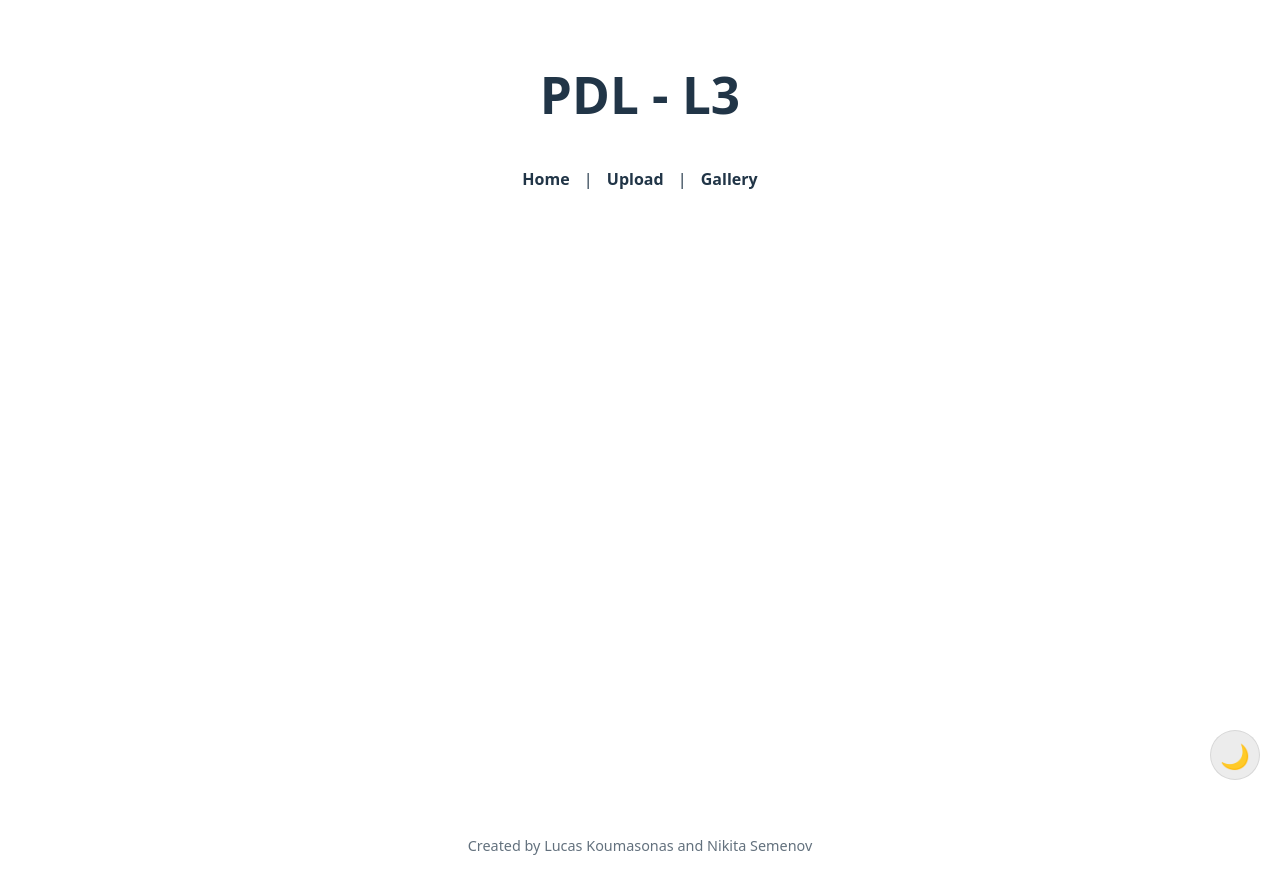
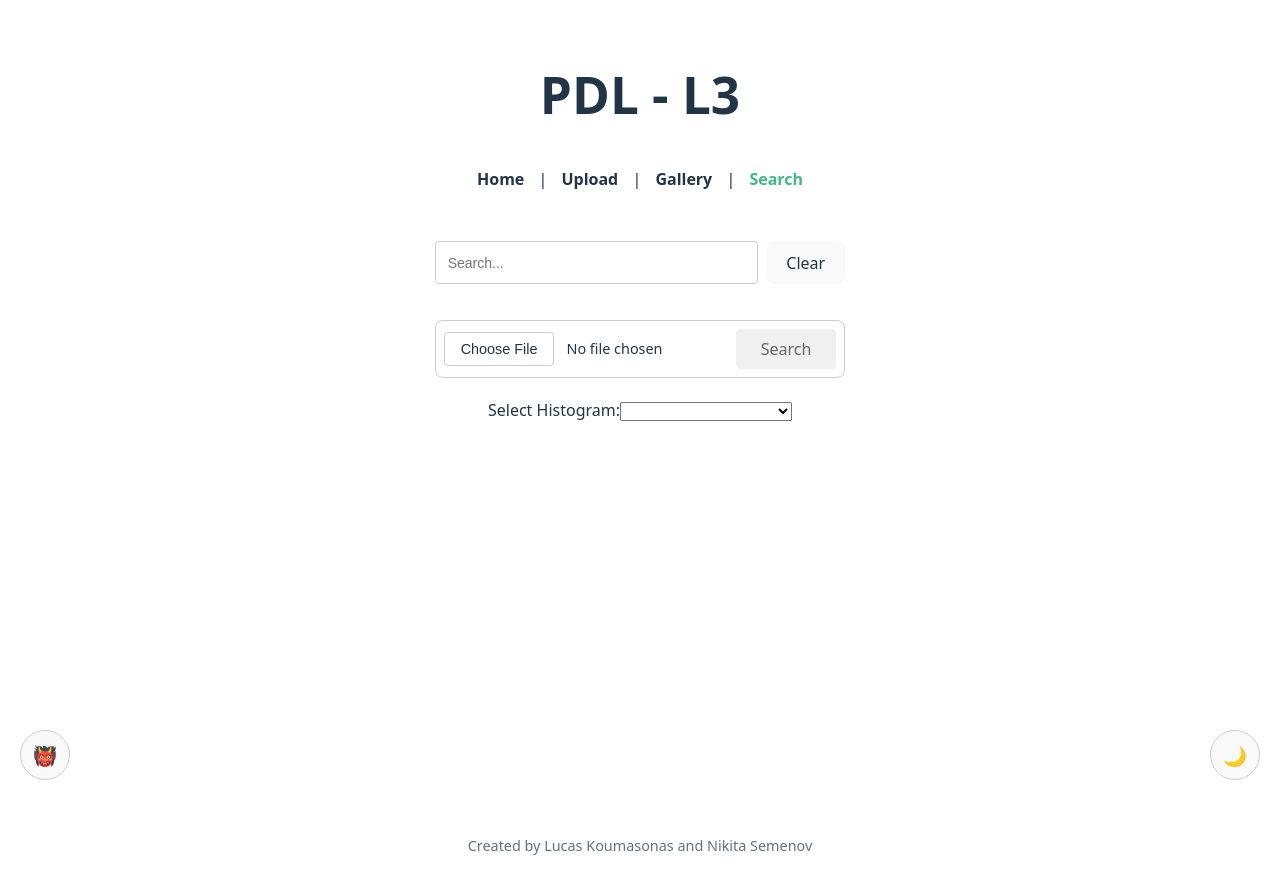
Before and after one commit to DrKief/PDlaser, a Vue app in the folder frontend/: page /search in a window 1280 px wide. Shown: the top 894 px of the page. Built offline with nearby package versions, Linux system fonts and the light colour scheme.

Commit message:
feat (frontend) : added search component, new theme added

```diff
--- a/frontend/src/App.vue
+++ b/frontend/src/App.vue
@@ -2,11 +2,65 @@
 import { ref, onMounted } from 'vue'
 
 const theme = ref('dark')
+let audioCtx: AudioContext | null = null;
+
+const playPainSound = () => {
+    if (theme.value !== 'cruelty') return;
+
+    if (!audioCtx) {
+         audioCtx = new (window.AudioContext || (window as any).webkitAudioContext)();
+    }
+    if (audioCtx.state === 'suspended') {
+        audioCtx.resume();
+    }
+    const osc = audioCtx.createOscillator();
+    const gain = audioCtx.createGain();
+
+    const types: OscillatorType[] = ['sawtooth', 'square', 'triangle'];
+    const type = types[Math.floor(Math.random() * types.length)];
+    if (type) osc.type = type;
+
+    osc.frequency.setValueAtTime(Math.random() * 1000 + 100, audioCtx.currentTime);
+    osc.frequency.exponentialRampToValueAtTime(Math.random() * 50 + 10, audioCtx.currentTime + 0.1);
+
+    gain.gain.setValueAtTime(0.3, audioCtx.currentTime);
+    gain.gain.exponentialRampToValueAtTime(0.01, audioCtx.currentTime + 0.1);
+
+    osc.connect(gain);
+    gain.connect(audioCtx.destination);
+
+    osc.start();
+    osc.stop(audioCtx.currentTime + 0.2);
+}
+
+const handleGlobalClick = () => {
+  playPainSound();
+}
+
+const toggleCruelty = () => {
+    if (theme.value === 'cruelty') {
+        const prev = localStorage.getItem('lastNormalTheme') || 'dark';
+        theme.value = prev;
+    } else {
+        localStorage.setItem('lastNormalTheme', theme.value);
+        theme.value = 'cruelty';
+    }
+    document.documentElement.className = theme.value;
+    localStorage.setItem('theme', theme.value);
+}
 
 const toggleTheme = () => {
-  theme.value = theme.value === 'dark' ? 'light' : 'dark'
-  document.documentElement.className = theme.value
-  localStorage.setItem('theme', theme.value)
+    if (theme.value === 'cruelty') {
+        // If currently cruelty, just switch normal theme setting
+        const currentStored = localStorage.getItem('lastNormalTheme') || 'dark';
+        const newTheme = currentStored === 'dark' ? 'light' : 'dark';
+        localStorage.setItem('lastNormalTheme', newTheme);
+        return;
+    }
+
+    theme.value = theme.value === 'dark' ? 'light' : 'dark';
+    document.documentElement.className = theme.value;
+    localStorage.setItem('theme', theme.value);
 }
 
 onMounted(() => {
@@ -19,16 +73,19 @@ onMounted(() => {
     theme.value = 'dark'
   }
   document.documentElement.className = theme.value
+
+  document.addEventListener('click', handleGlobalClick);
 })
 </script>
 
 <template>
   <div>
-    <h1>PDL - L3</h1>
+    <h1>{{ theme === 'cruelty' ? 'პდლ-ლ3 ' : 'PDL - L3' }}</h1>
     <nav>
-      <router-link to="/">Home</router-link> |
-      <router-link to="/upload">Upload</router-link> |
-      <router-link to="/gallery">Gallery</router-link>
+      <router-link to="/">{{ theme === 'cruelty' ? 'PADDED CELL' : 'Home' }}</router-link> |
+      <router-link to="/upload">{{ theme === 'cruelty' ? 'CRANIAL INTRUSION' : 'Upload' }}</router-link> |
+      <router-link to="/gallery">{{ theme === 'cruelty' ? 'FADED MEMORIES' : 'Gallery' }}</router-link> |
+      <router-link to="/search">{{ theme === 'cruelty' ? 'PAVLOVIAN RECALL' : 'Search' }}</router-link>
     </nav>
     <main>
       <suspense>
@@ -36,15 +93,58 @@ onMounted(() => {
       </suspense>
     </main>
     <footer>
-      <p>Created by Lucas Koumasonas and Nikita Semenov</p>
+      <p>{{ theme === 'cruelty' ? 'CONSUMER SOFTPRODUCTS // L3 // 666' : 'Created by Lucas Koumasonas and Nikita Semenov' }}</p>
     </footer>
-    <button class="theme-toggle" @click="toggleTheme" title="Toggle theme">
-      {{ theme === 'dark' ? '☀️' : '🌙' }}
-    </button>
+    <div class="theme-controls">
+        <button class="theme-toggle" @click="toggleTheme" title="Toggle Light/Dark">
+          <span v-if="theme === 'light'">🌙</span>
+          <span v-else>☀️</span>
+        </button>
+    </div>
+    <div class="cruelty-control">
+        <button class="cruelty-toggle" @click="toggleCruelty" title="Toggle DIVINE LIGHT">
+          <span v-if="theme === 'cruelty'">😇</span>
+          <span v-else>👹</span>
+        </button>
+    </div>
   </div>
 </template>
 
 <style scoped>
+.theme-controls {
+    position: fixed;
+    bottom: 20px;
+    right: 20px;
+    display: flex;
+    gap: 10px;
+    z-index: 1001;
+}
+
+.cruelty-control {
+    position: fixed;
+    bottom: 20px;
+    left: 20px;
+    z-index: 1001;
+}
+
+.theme-toggle, .cruelty-toggle {
+  background: var(--bg-secondary);
+  border: 1px solid var(--border-color);
+  border-radius: 50%;
+  width: 50px;
+  height: 50px;
+  display: flex;
+  align-items: center;
+  justify-content: center;
+  cursor: pointer;
+  font-size: 1.2rem;
+  transition: transform 0.2s;
+}
+
+.theme-toggle:hover, .cruelty-toggle:hover {
+  transform: scale(1.1);
+}
+
 nav {
   margin-bottom: 20px;
   padding: 10px;
@@ -61,31 +161,6 @@ nav a.router-link-active {
   color: var(--color-primary);
 }
 
-.theme-toggle {
-  position: fixed;
-  bottom: 20px;
-  right: 20px;
-  background: rgba(128, 128, 128, 0.15);
-  backdrop-filter: blur(5px);
-  border: 1px solid rgba(128, 128, 128, 0.2);
-  width: 50px;
-  height: 50px;
-  border-radius: 50%;
-  cursor: pointer;
-  display: inline-flex;
-  align-items: center;
-  justify-content: center;
-  font-size: 1.5rem;
-  padding: 0;
-  z-index: 1000;
-  transition: background-color 0.3s ease, transform 0.2s ease;
-}
-
-.theme-toggle:hover {
-  background-color: var(--bg-tertiary);
-  transform: scale(1.1);
-}
-
 footer {
   text-align: center;
   margin-top: 60px;
--- /dev/null
+++ b/frontend/src/components/Search.vue
@@ -0,0 +1,92 @@
+<template>
+  <div class="search-bar">
+    <input
+      v-model="query"
+      type="text"
+      placeholder="Search..."
+      @input="handleSearch"
+      class="search-input"
+    />
+    <button @click="clearSearch">Clear</button>
+  </div>
+  <div class="image-search">
+    <Upload mode="search" @file-selected="handleFileUpload" />
+  <div class="histogram-select">
+    <label for="histogram">Select Histogram:</label>
+    <select id="histogram" v-model="selectedHistogram">
+      <option value="gradient">Gradient/Orientation (1D)</option>
+      <option value="saturation">Saturation (2D)</option>
+      <option value="rgb">RGB (3D)</option>
+    </select>
+  </div>
+  </div>
+</template>
+
+<script>
+import Upload from "./Upload.vue";
+
+export default {
+  name: "Search",
+  components: {
+    Upload,
+  },
+  data() {
+    return {
+      query: "",
+    };
+  },
+  // no changes needed to methods as the event payload is the same
+  methods: {
+    handleSearch() {
+      this.$emit("search", this.query);
+    },
+    handleFileUpload(file) {
+      if (file) {
+        this.$emit("search-image", file);
+      }
+    },
+    clearSearch() {
+      this.query = "";
+      this.$emit("search", "");
+    },
+  },
+};
+</script>
+
+<style scoped>
+.search-bar {
+  display: flex;
+  gap: 8px;
+  margin-bottom: 16px;
+}
+
+.search-input {
+  flex: 1;
+  padding: 8px 12px;
+  border: 1px solid #ccc;
+  border-radius: 4px;
+  font-size: 14px;
+}
+
+.search-input:focus {
+  outline: none;
+  border-color: #007bff;
+  box-shadow: 0 0 0 2px rgba(0, 123, 255, 0.1);
+}
+
+.clear-btn {
+  padding: 8px 16px;
+  border: 1px solid #ccc;
+  border-radius: 4px;
+  cursor: pointer;
+  font-size: 14px;
+}
+.clear-btn:hover {
+  background-color: #f0f0f0;
+}
+.image-search {
+  display: flex;
+  flex-direction: column;
+  align-items: center;
+}
+</style>
--- a/frontend/src/components/Upload.vue
+++ b/frontend/src/components/Upload.vue
@@ -2,19 +2,38 @@
 import { ref } from "vue";
 import http from "../http-api";
 
+const props = defineProps({
+  mode: {
+    type: String,
+    default: "upload", // 'upload' or 'search'
+  },
+});
+
+const emit = defineEmits(["file-selected"]);
+
 const selectedFile = ref<File | null>(null);
+const previewUrl = ref<string | null>(null);
 const message = ref("");
 
 const onFileChange = (event: Event) => {
   const target = event.target as HTMLInputElement;
   if (target.files && target.files.length > 0) {
+    if (previewUrl.value) {
+      URL.revokeObjectURL(previewUrl.value);
+    }
     selectedFile.value = target.files[0] as File;
+    previewUrl.value = URL.createObjectURL(selectedFile.value);
   }
 };
 
-const uploadImage = async () => {
+const handleAction = async () => {
   if (!selectedFile.value) {
     message.value = "Please select a file first!";
+    return;
+  }
+
+  if (props.mode === "search") {
+    emit("file-selected", selectedFile.value);
     return;
   }
 
@@ -32,6 +51,10 @@ const uploadImage = async () => {
     if (response.status === 200 || response.status === 201) {
       message.value = "Upload successful!";
       selectedFile.value = null;
+      if (previewUrl.value) {
+        URL.revokeObjectURL(previewUrl.value);
+        previewUrl.value = null;
+      }
       // Reset input if needed
       const input = document.getElementById("file-input") as HTMLInputElement;
       if (input) input.value = "";
@@ -45,7 +68,6 @@ const uploadImage = async () => {
 
 <template>
   <div>
-    <h2>Upload image</h2>
     <div class="upload-form">
       <input
         type="file"
@@ -53,7 +75,12 @@ const uploadImage = async () => {
         id="file-input"
         accept="image/*"
       />
-      <button @click="uploadImage" :disabled="!selectedFile">Upload</button>
+      <button @click="handleAction" :disabled="!selectedFile">
+        {{ mode === "search" ? "Search" : "Upload" }}
+      </button>
+    </div>
+    <div v-if="previewUrl" class="image-preview">
+      <img :src="previewUrl" alt="Selected image" />
     </div>
     <p v-if="message">{{ message }}</p>
   </div>
@@ -112,4 +139,19 @@ button:disabled {
   color: var(--text-muted);
   cursor: not-allowed;
 }
+
+.image-preview {
+  display: flex;
+  justify-content: center;
+  margin-top: 16px;
+}
+
+.image-preview img {
+  max-width: 300px;
+  max-height: 300px;
+  width: auto;
+  height: auto;
+  border-radius: 8px;
+  border: 1px solid var(--border-color);
+}
 </style>
--- a/frontend/src/router.ts
+++ b/frontend/src/router.ts
@@ -17,6 +17,11 @@ const routes: Array<RouteRecordRaw> = [
     name: "gallery",
     component: () => import("./components/Gallery.vue"),
   },
+  {
+    path: "/search",
+    name: "search",
+    component: () => import("./components/Search.vue"),
+  },
 ];
 
 const router = createRouter({
```
Also changed, not shown: frontend/src/style.css (+132 -0 lines), frontend/src/vite-env.d.ts (added, +7 -0 lines).
